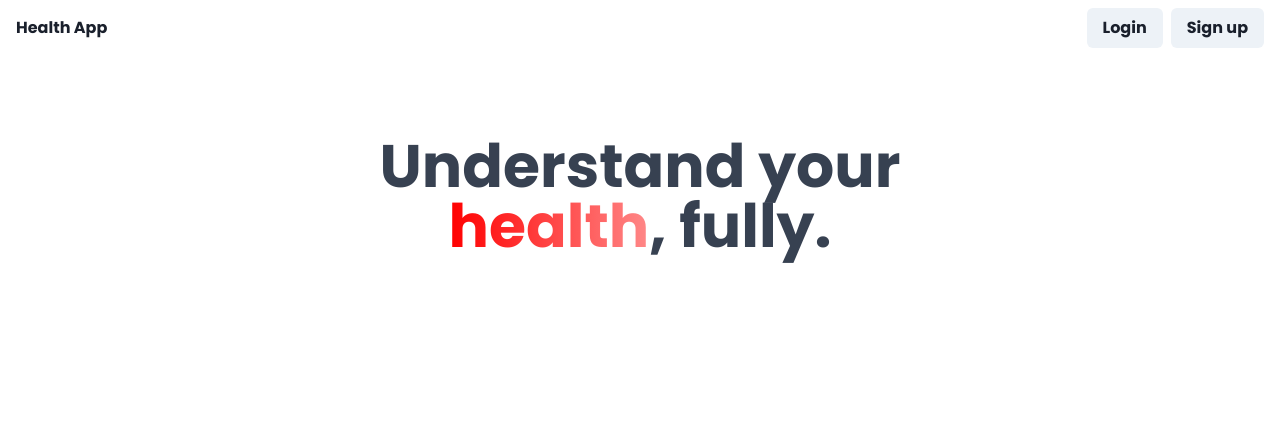
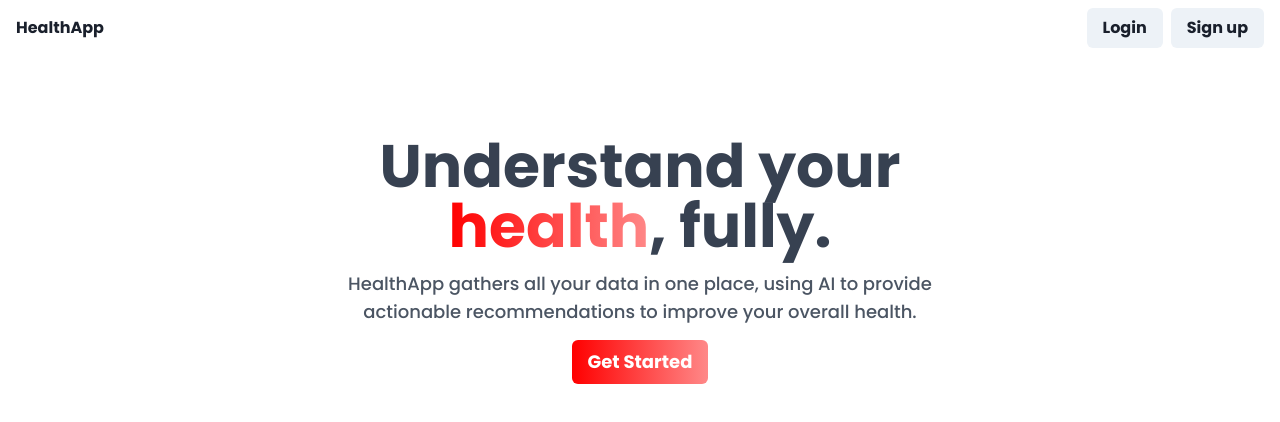
Before and after one commit to WhatTheHealthHTN/WhatTheHealth, a Next.js app: page / in a window 1280 px wide. Shown: the top 422 px of the page. Built offline with nearby package versions, Linux system fonts and the light colour scheme.

Commit message:
home page

```diff
--- a/src/pages/index.tsx
+++ b/src/pages/index.tsx
@@ -1,11 +1,11 @@
-import { Button } from "@chakra-ui/react";
+import { Button, ButtonGroup } from "@chakra-ui/react";
 import type { NextPage } from "next";
 import { motion } from 'framer-motion'
 
 const HomeHeader = () => {
 	return (
 		<div className='flex flex-row py-2 px-4 gap-2 items-center'>
-			<div className='font-bold'>Health App</div>
+			<div className='font-bold'>HealthApp</div>
 			<div className='flex-1'></div>
 			<Button>Login</Button>
 			<Button>Sign up</Button>
@@ -17,15 +17,25 @@ const Home: NextPage = () => {
 	return (
 		<div className="min-h-screen">
 			<HomeHeader />
-			<motion.div className="text-center font-bold text-6xl text-gray-700 py-20 px-8 max-w-3xl mx-auto" initial={{ opacity: 0, top: 40 }} animate={{ opacity: 1, top: 0 }}>
+			<motion.div className="text-center font-bold text-6xl text-gray-700 pt-20 px-8 max-w-3xl mx-auto"
+				transition={{ ease: "easeOut", duration: 0.5 }}
+				initial={{ opacity: 0, y: 10 }} animate={{ opacity: 1, y: 0 }}>
 				Understand your{" "}
 				<span className="from-[#ff0000] to-[#ff8888] bg-clip-text bg-gradient-to-r text-transparent">
 					health
 				</span>
 				, fully.
 			</motion.div>
-			<div></div>
-		</div>
+			<motion.div initial={{ y: 0, opacity: 0 }} animate={{ opacity: 1, y: 10 }} transition={{ delay: 0.2, duration: 0.5 }} className='max-w-2xl mt-1 text-center text-gray-600 font-medium mx-auto text-lg px-4 flex flex-col items-center gap-4 mb-6'>
+				HealthApp gathers all your data in one place, using AI to provide actionable recommendations to improve your overall health.
+			</motion.div>
+
+			<motion.div initial={{ opacity: 0, scale: 0.9 }} animate={{ opacity: 1, scale: 1 }} transition={{ delay: 0.7, duration: 0.5, ease: 'circOut' }} className='flex flex-col items-center'>
+				<button className='text-white rounded-md px-4 py-2 font-bold bg-gradient-to-r from-[#ff0000] to-[#ff8888] hover:opacity-70 transition-all text-lg'>Get Started</button>
+			</motion.div>
+			<div>
+			</div>
+		</div >
 	);
 };
 
```
